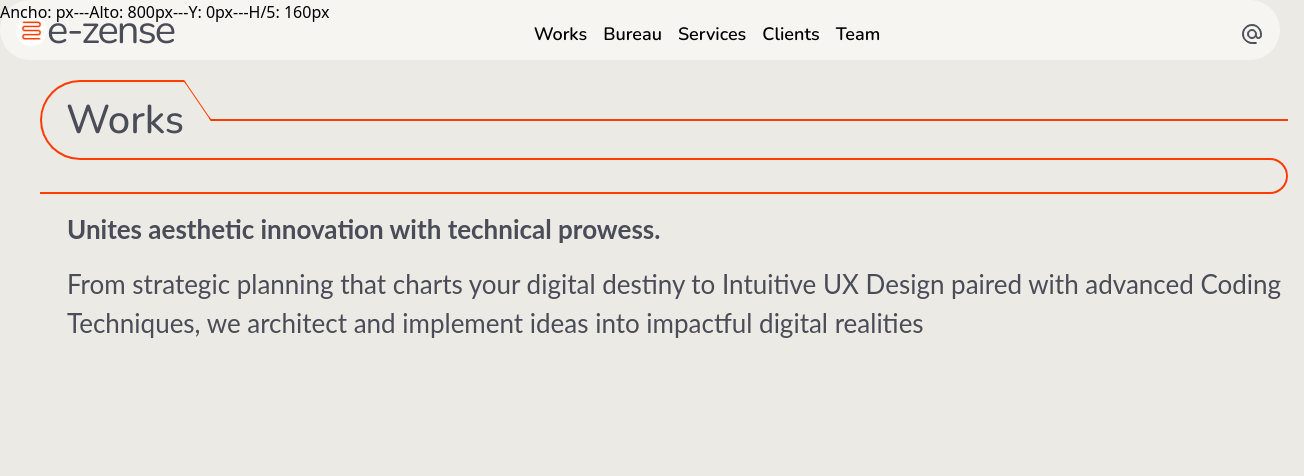
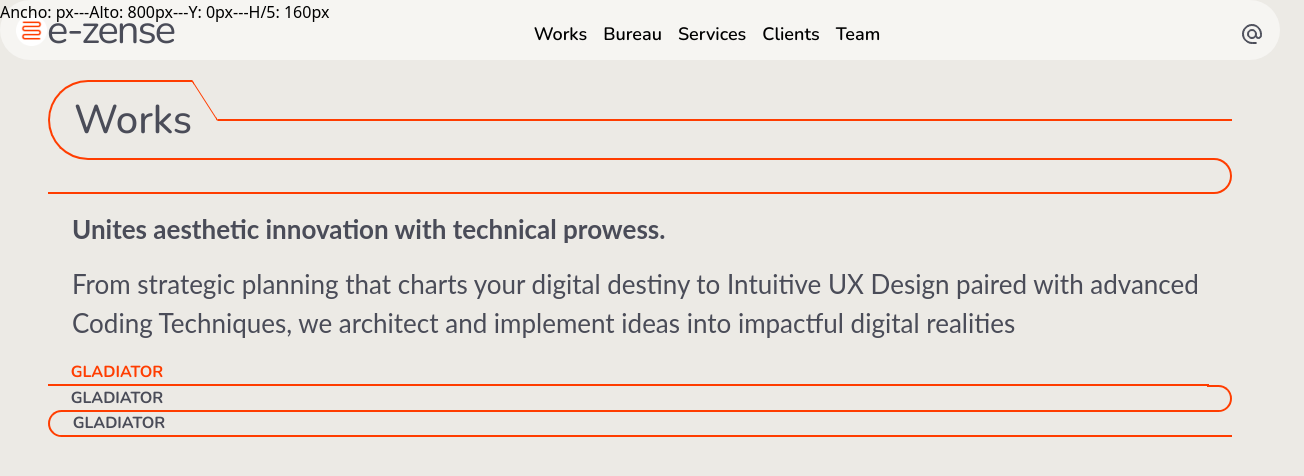
Before and after one commit to jeremias256/ezenseNewSite, a React (Vite) app: page / in a window 1280 px wide. Shown: the top 476 px of the page, 1304 px wide, since content can reach past the window. Built offline with nearby package versions, Linux system fonts and the light colour scheme.

Commit message:
intento de combo BA

```diff
--- /dev/null
+++ b/src/components/comboLG.jsx
@@ -0,0 +1,68 @@
+import React from 'react'
+import "../css/comboLG.css";
+
+
+import biselBig from '../assets/LogosCoca.png';
+
+
+const ComboLG = () => {
+
+
+  return (
+    <>
+        <div className='combo_content'>
+            <div className='r1'>
+
+                <div className='r1-c1'>
+
+                </div>
+                <div className='r1-c2'>
+                 <span className='text-sm-nunito-700 call-to-action'>GLADIATOR</span>
+                </div>
+
+                <div className='r1-c3'>
+
+                </div>
+
+            </div>
+
+            <div className='r2'>
+
+                <div className='r2-c1'>
+
+
+
+                </div>
+                <div className='r2-c2'>
+
+                    <span className='text-sm-nunito-700 grey-black'>GLADIATOR</span>
+                </div>
+
+                <div className='r2-c3'>
+
+
+                </div>
+
+            </div>
+
+            <div className='r3'>
+                <div className='r3-c1'>
+
+                </div>
+                <div className='r3-c2'>
+                <span className='text-sm-nunito-700 grey-black'>GLADIATOR</span>
+                </div>
+
+                <div className='r3-c3'>
+
+
+                </div>
+            </div>
+        </div>
+
+
+    </>
+  )
+}
+
+export default ComboLG
--- a/src/components/works.jsx
+++ b/src/components/works.jsx
@@ -1,11 +1,12 @@
 import React from "react";
 import TituloSeccion from "./tituloSeccion";
+import ComboLG from "./comboLG";
 import "../css/works.css";
 
 const Works = () => {
   return (
     <>
-      <div className="works_content absolute top-[40px] w-full">
+      <div className="works_content absolute top-[80px] w-full">
         <TituloSeccion titulo="Works" />
         <div className="seccion-subTitulo">
           <span className="text-md-lato-700 grey-black">
@@ -20,6 +21,7 @@ const Works = () => {
             architect and implement ideas into impactful digital realities{" "}
           </span>
         </div>
+        <ComboLG />
       </div>
     </>
   );
--- a/src/css/clients.css
+++ b/src/css/clients.css
@@ -6,5 +6,5 @@
     display: flex;
     flex-direction: column;
     gap: 16px;
-    padding-left: 19px;
+    /*padding-left: 19px;*/
 }
--- /dev/null
+++ b/src/css/comboLG.css
@@ -0,0 +1,103 @@
+.combo_content{
+    margin-top: 16px;
+    position: relative;
+
+}
+
+.r1{
+    display: flex;
+}
+
+.r1-c1{
+    flex:0.02;
+    border-bottom: 2px solid #ff3d00;
+
+}
+
+.r1-c2{
+    flex: 1;
+    border-bottom: 2px solid #ff3d00;
+}
+
+
+.r1-c3{
+    flex: 0.02;
+}
+
+
+.r2{
+    display: flex;
+
+   margin-top: -0.12%;
+}
+
+.r2-c1{
+    flex:0.02;
+
+}
+
+.r2-c2{
+   flex:1;
+
+    border-bottom: 2px solid #ff3d00;
+}
+
+
+.r2-c3{
+    flex:0.02;
+    border-bottom: 2px solid #ff3d00;
+    border-right: 2px solid #ff3d00;
+    border-top: 2px solid #ff3d00;
+    border-bottom-right-radius: 555px;
+    border-top-right-radius: 555px;
+}
+
+
+.r3{
+    display: flex;
+    margin-top: -1.5px;
+
+}
+
+
+.r3-c1{
+    flex:0.02;
+    border-bottom: 2px solid #ff3d00;
+    border-left: 2px solid #ff3d00;
+    border-top: 2px solid #ff3d00;
+    border-bottom-left-radius: 555px;
+    border-top-left-radius: 555px;
+    /*padding: 16px;*/
+}
+
+.r3-c2{
+    flex:1;
+    border-bottom: 2px solid #ff3d00;
+
+}
+.r3-c3{
+    flex:0.02;
+    border-bottom: 2px solid #ff3d00;
+
+}
+
+@media (min-height: 600px) {
+    .r2{
+        /*background-color: red;*/
+    }
+  }
+
+  @media (max-height: 800px) {
+    /* Estilos que se aplicarán si la altura de la pantalla es como máximo 800px */
+    .r2{
+       /* background-color: green;*/
+    }
+  }
+
+  @media (min-height: 600px) and (max-height: 800px) {
+    /* Estilos que se aplicarán si la altura de la pantalla está entre 600px y 800px */
+    .r2{
+       /* background-color: yellow;*/
+    }
+
+  }
--- a/src/css/tituloSeccion.css
+++ b/src/css/tituloSeccion.css
@@ -1,5 +1,5 @@
 .title_content{
-    margin:16px
+   /* margin:16px*/
 }
 
 .row1 {
--- a/src/css/tituloSeccionR.css
+++ b/src/css/tituloSeccionR.css
@@ -1,5 +1,5 @@
 .title_content{
-    margin:16px
+   /*margin:16px*/
 }
 
 .row1 {
--- a/src/css/works.css
+++ b/src/css/works.css
@@ -1,7 +1,10 @@
 .works_content{
-    margin: 24px 24px 24px 24px;
+    /*margin: 24px 24px 24px 24px;*/
+
+    padding:0px 48px;
 }
 .seccion-subTitulo{
+    margin-top: 16px;
     margin-left: 24px;
     display: flex;
     flex-direction: column;
```
Also changed, not shown: src/assets/LogosCoca.png (added).
